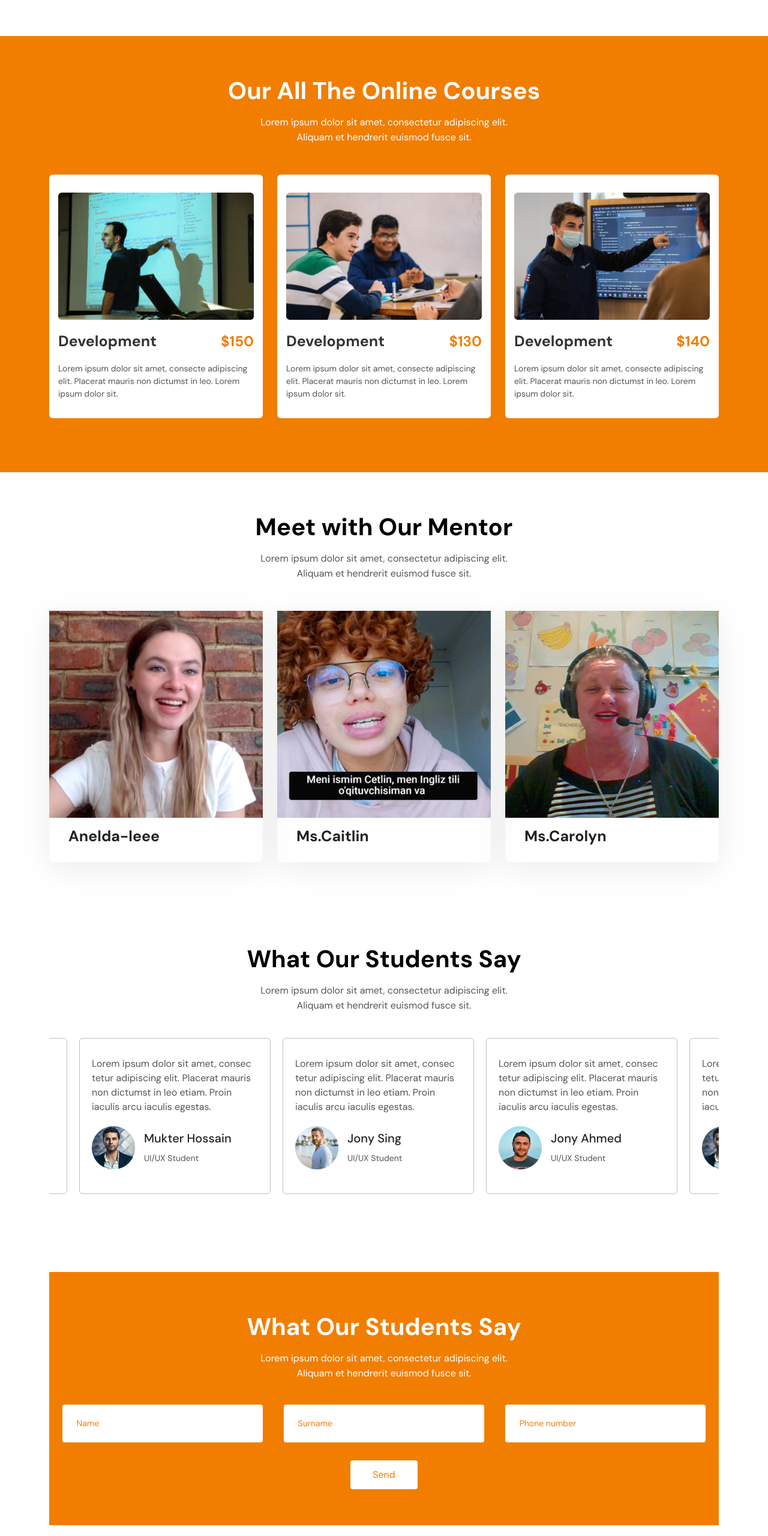
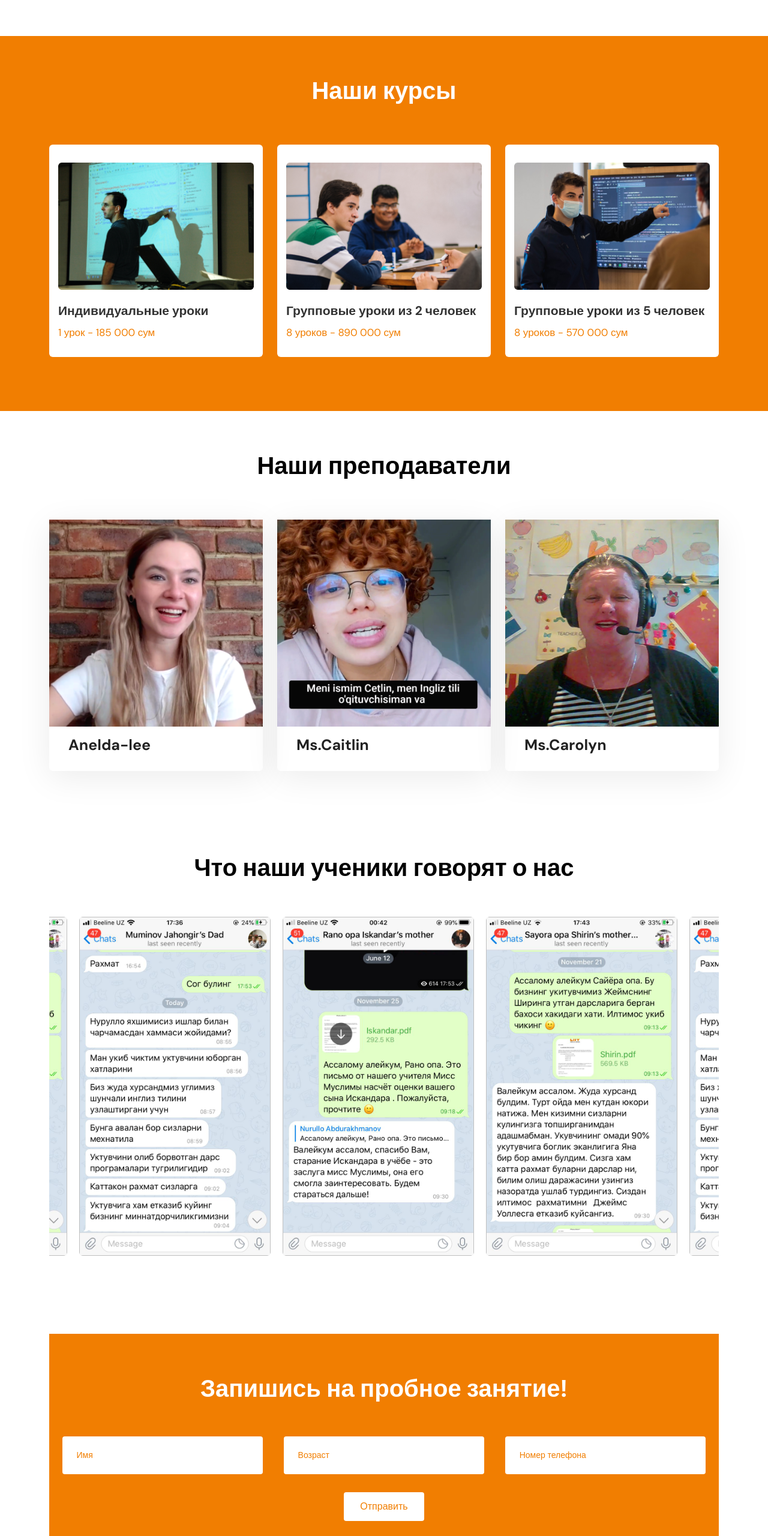
Before and after one commit to HayotbekDeveloper/Lily-Education, a plain HTML site: page index.html in a window 1280 px wide. Shown: the part 1220-3780 px from the top of the page at 60% size. Drawn offline with nearby package versions, Linux system fonts and the light colour scheme.

Commit message:
Add files via upload

```diff
--- a/index.html
+++ b/index.html
@@ -318,17 +318,14 @@
     </div>
     <div class="courses" id="courses">
       <div class="container">
-        <h2 class="title">Our All The Online Courses</h2>
-        <p class="title">Lorem ipsum dolor sit amet, consectetur adipiscing elit. <br /> Aliquam et hendrerit euismod
-          fusce sit. </p>
+        <h2 class="title">Наши курсы</h2>
         <div class="row courses-mt">
           <div class="col-lg-4 col-md-6 col-sm-6" data-aos="zoom-in" data-aos-duration="1000">
             <div class="coursesBox">
               <img class="BG" src="./img/wonderlane-b9-odQi5oDo-unsplash 1.png" alt="">
               <div class="coursesText">
-                <h3>Development <span>$150</span></h3>
-                <p class="coursesDesc">Lorem ipsum dolor sit amet, consecte adipiscing elit. Placerat mauris non
-                  dictumst in leo. Lorem ipsum dolor sit.</p>
+                <h3>Индивидуальные уроки</h3>
+                <p class="coursesDesc">1 урок - 185 000 сум</p>
               </div>
             </div>
           </div>
@@ -336,9 +333,8 @@
             <div class="coursesBox">
               <img class="BG" src="./img/jeswin-thomas-6CH6tftqENQ-unsplash 1.png" alt="">
               <div class="coursesText">
-                <h3>Development <span>$130</span></h3>
-                <p class="coursesDesc">Lorem ipsum dolor sit amet, consecte adipiscing elit. Placerat mauris non
-                  dictumst in leo. Lorem ipsum dolor sit.</p>
+                <h3>Групповые уроки из 2 человек</h3>
+                <p class="coursesDesc">8 уроков -  890 000 сум</p>
               </div>
             </div>
           </div>
@@ -346,9 +342,8 @@
             <div class="coursesBox">
               <img class="BG" src="./img/mr-bochelly-IBKyH0V3rew-unsplash 1.png" alt="">
               <div class="coursesText">
-                <h3>Development <span>$140</span></h3>
-                <p class="coursesDesc">Lorem ipsum dolor sit amet, consecte adipiscing elit. Placerat mauris non
-                  dictumst in leo. Lorem ipsum dolor sit.</p>
+                <h3>Групповые уроки из 5 человек</h3>
+                <p class="coursesDesc">8 уроков - 570 000 сум</p>
               </div>
             </div>
           </div>
@@ -357,15 +352,13 @@
     </div>
     <div class="mentor" id="mentor">
       <div class="container">
-        <h2 class="title">Meet with Our Mentor</h2>
-        <p class="title">Lorem ipsum dolor sit amet, consectetur adipiscing elit. <br /> Aliquam et hendrerit euismod
-          fusce sit. </p>
+        <h2 class="title">Наши преподаватели</h2>
         <div class="row mentor-mt">
           <div class="col-lg-4 col-md-4 col-sm-6 mb-30" data-aos="zoom-in" data-aos-duration="1000">
             <div class="Mentorpic">
               <img src="./img/image_2022-10-20_16-57-30.png" alt="">
               <div class="MentorpicText">
-                <h3>Anelda-leee</h3>
+                <h3>Anelda-lee</h3>
               </div>
             </div>
           </div>
@@ -390,75 +383,25 @@
     </div>
     <div class="students_say">
       <div class="container">
-        <h2 class="title">What Our Students Say</h2>
-        <p class="title">Lorem ipsum dolor sit amet, consectetur adipiscing elit. <br /> Aliquam et hendrerit euismod
-          fusce sit.</p>
+        <h2 class="title">Что наши ученики говорят о нас</h2>
         <div class="students_say_card">
           <div class="studentcardText">
-            <p class="text">Lorem ipsum dolor sit amet, consec tetur adipiscing elit. Placerat mauris non dictumst in
-              leo etiam. Proin iaculis arcu iaculis egestas.</p>
-            <div class="studentcardImg">
-              <img src="./img/Ellipse 33.png" alt="">
-              <div class="job">
-                <p class="name">Jony Ahmed</p>
-                <p class="jobs">UI/UX Student</p>
-              </div>
-            </div>
+            <img src="./img/photo_2022-10-21_14-43-43.jpg" alt="">
           </div>
           <div class="studentcardText">
-            <p class="text">Lorem ipsum dolor sit amet, consec tetur adipiscing elit. Placerat mauris non dictumst in
-              leo etiam. Proin iaculis arcu iaculis egestas.</p>
-            <div class="studentcardImg">
-              <img src="./img/Ellipse 34.png" alt="">
-              <div class="job">
-                <p class="name">Mukter Hossain</p>
-                <p class="jobs">UI/UX Student</p>
-              </div>
-            </div>
+            <img src="./img/photo_2022-10-21_14-43-45.jpg" alt="">
           </div>
           <div class="studentcardText">
-            <p class="text">Lorem ipsum dolor sit amet, consec tetur adipiscing elit. Placerat mauris non dictumst in
-              leo etiam. Proin iaculis arcu iaculis egestas.</p>
-            <div class="studentcardImg">
-              <img src="./img/Ellipse 35.png" alt="">
-              <div class="job">
-                <p class="name">Jony Sing</p>
-                <p class="jobs">UI/UX Student</p>
-              </div>
-            </div>
+            <img src="./img/photo_2022-10-21_14-43-47.jpg" alt="">
           </div>
           <div class="studentcardText">
-            <p class="text">Lorem ipsum dolor sit amet, consec tetur adipiscing elit. Placerat mauris non dictumst in
-              leo etiam. Proin iaculis arcu iaculis egestas.</p>
-            <div class="studentcardImg">
-              <img src="./img/Ellipse 33.png" alt="">
-              <div class="job">
-                <p class="name">Jony Ahmed</p>
-                <p class="jobs">UI/UX Student</p>
-              </div>
-            </div>
+            <img src="./img/photo_2022-10-21_14-43-43.jpg" alt="">
           </div>
           <div class="studentcardText">
-            <p class="text">Lorem ipsum dolor sit amet, consec tetur adipiscing elit. Placerat mauris non dictumst in
-              leo etiam. Proin iaculis arcu iaculis egestas.</p>
-            <div class="studentcardImg">
-              <img src="./img/Ellipse 34.png" alt="">
-              <div class="job">
-                <p class="name">Mukter Hossain</p>
-                <p class="jobs">UI/UX Student</p>
-              </div>
-            </div>
+            <img src="./img/photo_2022-10-21_14-43-45.jpg" alt="">
           </div>
           <div class="studentcardText">
-            <p class="text">Lorem ipsum dolor sit amet, consec tetur adipiscing elit. Placerat mauris non dictumst in
-              leo etiam. Proin iaculis arcu iaculis egestas.</p>
-            <div class="studentcardImg">
-              <img src="./img/Ellipse 35.png" alt="">
-              <div class="job">
-                <p class="name">Jony Sing</p>
-                <p class="jobs">UI/UX Student</p>
-              </div>
-            </div>
+            <img src="./img/photo_2022-10-21_14-43-47.jpg" alt="">
           </div>
         </div>
       </div>
@@ -466,15 +409,13 @@
     <div class="subscibe" id="subscibe">
       <div class="container">
         <div class="sub_form">
-          <h2 class="title">What Our Students Say</h2>
-          <p class="title">Lorem ipsum dolor sit amet, consectetur adipiscing elit. <br /> Aliquam et hendrerit euismod
-            fusce sit.</p>
+          <h2 class="title">Запишись на пробное занятие!</h2>
           <div class="register">
             <form action="" class="name">
-              <input type="text" placeholder="Name">
-              <input type="text" placeholder="Surname">
-              <input type="text" placeholder="Phone number">
-              <button class="bgBlue">Send</button>
+              <input type="text" placeholder="Имя">
+              <input type="text" placeholder="Возраст">
+              <input type="text" placeholder="Номер телефона">
+              <button class="bgBlue">Отправить</button>
             </form>
           </div>
         </div>
@@ -487,8 +428,8 @@
   <!-- data-aos="fade-left" data-aos-duration="1000" -->
   <footer>
     <div class="container">
-      <div class="row justify-content-xl-between align-items-center justify-content-center">
-        <div class="col-lg-3 col-md-6 col-sm-5 col-6">
+      <div class="row justify-content-xl-between align-items-center justify-content-center text-center">
+        <div class="col-lg-3 col-md-6 col-sm-5 col-7">
           <div class="social_media">
             <a href="#!">
               <i class="fa-brands fa-instagram"></i>
@@ -498,10 +439,10 @@
             </a>
           </div>
         </div>
-        <div class="col-lg-3 col-md-5 col-sm-5 col-8">
+        <div class="col-lg-4 col-md-5 col-sm-6 col-10">
           <ul>
             <li>
-              <a href="#!"> <i class="fa-solid fa-phone"></i>+017 4845 7269
+              <a href="tel:+998909016383"> <i class="fa-solid fa-phone"></i>+998(90)901-63-83
               </a>
             </li>
           </ul>
--- a/style.css
+++ b/style.css
@@ -281,24 +281,17 @@ section .courses .coursesBox .coursesText h3 {
     justify-content: space-between;
     align-items: center;
     font-weight: 700;
-    font-size: 25px;
+    font-size: 21px;
     line-height: 31px;
     color: #333333;
-    margin-bottom: 20px;
-}
-
-section .courses .coursesBox .coursesText h3 span {
-    font-weight: 700;
-    font-size: 24px;
-    line-height: 21px;
-    color: #f17e01;
+    margin-bottom: 10px;
 }
 
 section .courses .coursesBox .coursesText .coursesDesc {
     font-weight: 400;
-    font-size: 14px;
+    font-size: 17px;
     line-height: 21px;
-    color: #555555;
+    color: #f17e01;
     text-align: left;
 }
 
@@ -393,10 +386,6 @@ section .students_say {
 }
 
 section .students_say .students_say_card .studentcardText {
-    padding-top: 30px;
-    padding-left: 20px;
-    padding-right: 25px;
-    padding-bottom: 40px;
     text-align: left;
     border: 0.5px solid #BFBFBF;
     border-radius: 6px;
@@ -485,7 +474,7 @@ section .subscibe .sub_form .register form input:nth-of-type(2){
 }
 
 section .subscibe .sub_form  form .bgBlue{
-    width: 10%;
+    width: 12%;
     color: #f17e01;
     background-color: #FFFFFF;
     display: block;
@@ -559,6 +548,12 @@ footer ul li a:hover {
     }
     header .header_hero .header_hero_card .header_hero_card_text .header_hero_card_text_teachers{
         font-size: 15px;
+    }
+    section .courses .coursesBox .coursesText h3{
+        font-size: 17px;
+    }
+    section .subscibe .sub_form form .bgBlue{
+        width: 14%;
     }
 }
 
@@ -797,6 +792,7 @@ footer ul li a:hover {
     }
     section .subscibe .sub_form form .bgBlue{
         margin-top: 20px;
+        width: 28%;
     }
 }
 
@@ -861,7 +857,7 @@ footer ul li a:hover {
     }
 
     section .subscibe .sub_form form .bgBlue{
-        width: 35%;
+        width: 47%;
     }
 
     footer {
```
Also changed, not shown: img/photo_2022-10-21_14-43-43.jpg (added), img/photo_2022-10-21_14-43-45.jpg (added), img/photo_2022-10-21_14-43-47.jpg (added).
